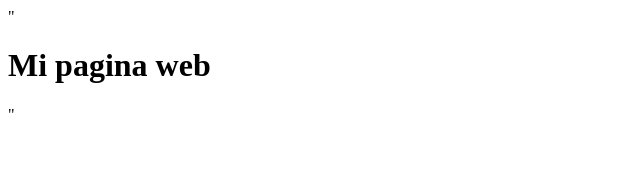
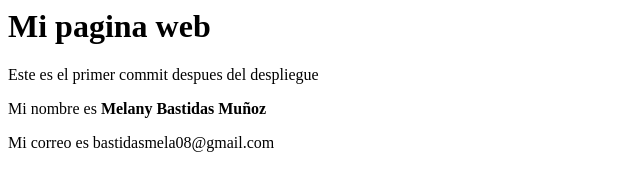
Before and after one commit to meli0810/MiPaginaWeb, a plain HTML site: page index.html in a window 1280 px wide. Shown: the whole page, without its empty margins (0-640 px from the left). Drawn offline with Linux system fonts and the light colour scheme.

Commit message:
Este es mi primer commit despues del despliegue

```diff
--- a/index.html
+++ b/index.html
@@ -1 +1,4 @@
-"<h1>Mi pagina web</h1>"
+<h1>Mi pagina web</h1>
+<p>Este es el primer commit despues del despliegue</p>
+<p>Mi nombre es <Strong>Melany Bastidas Muñoz</Strong></p>
+<p>Mi correo es bastidasmela08@gmail.com</p>
```
